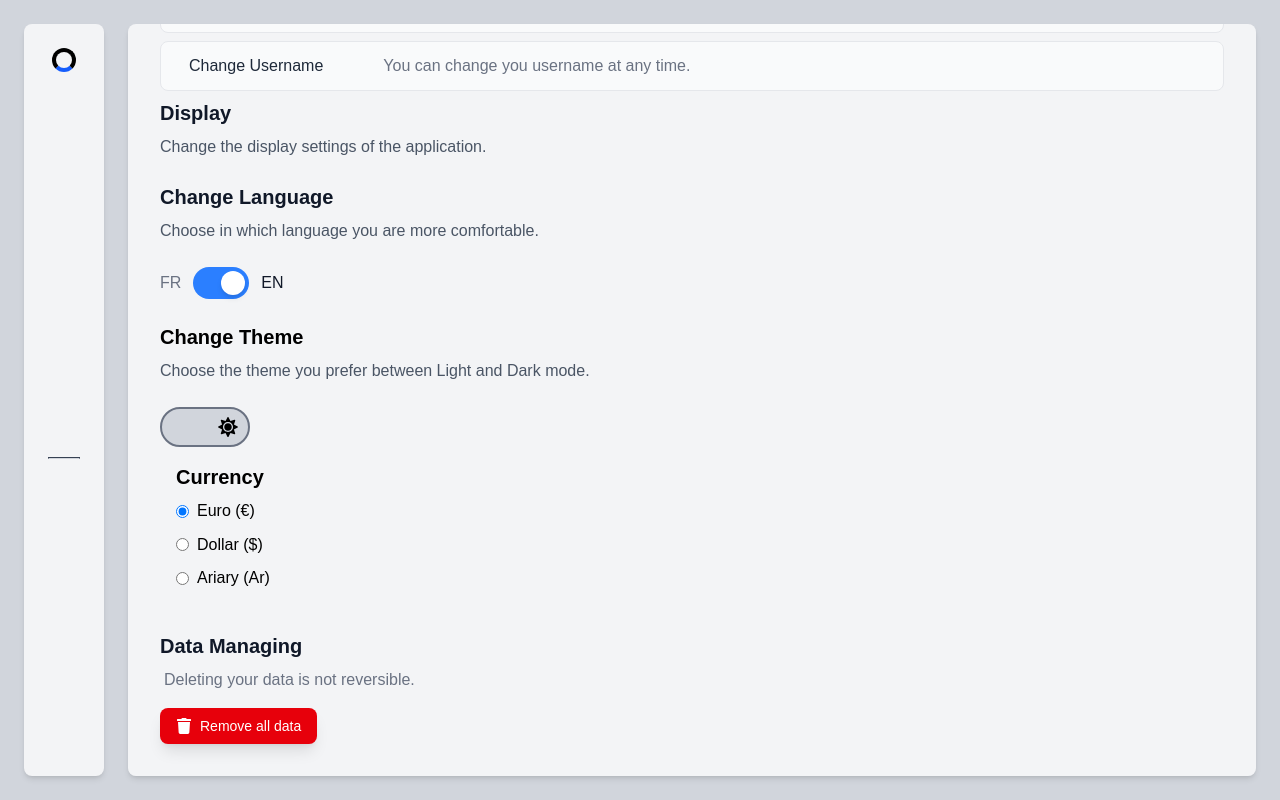
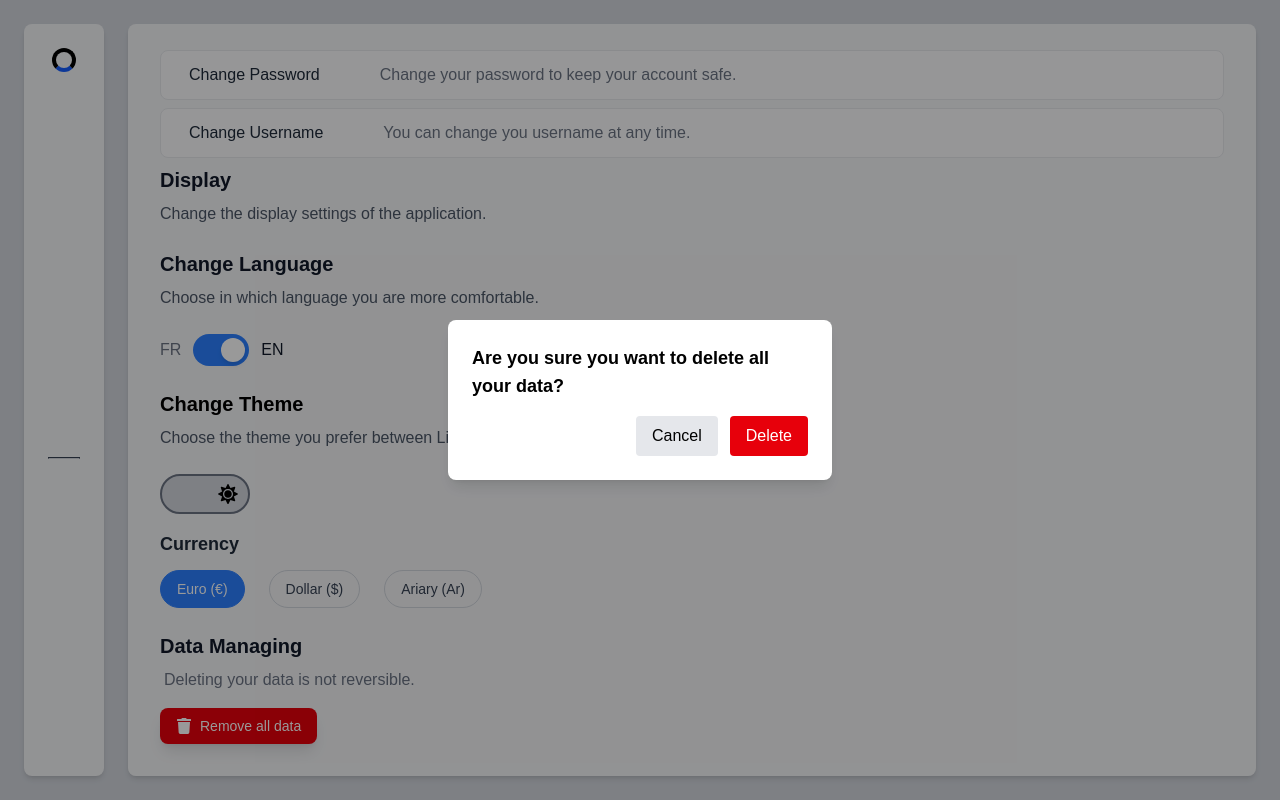
Before and after one commit to JerryTanjaka/Personnal-Finance-Tracker-Frontend, a React (Vite) app: page /settings in a window 1280 px wide. Both pictures are taken after a click on the button "Remove all data". Built offline with nearby package versions, Linux system fonts and the light colour scheme; some icons are missing; a web font is replaced by a local one.

Commit message:
feat: enhance currency settings and add delete data confirmation modals

```diff
--- a/src/components/Settings/CurrencySettings.tsx
+++ b/src/components/Settings/CurrencySettings.tsx
@@ -1,7 +1,12 @@
-
 import { useTranslation } from 'react-i18next';
 import { useContext } from 'react';
 import { CurrencyContext } from '../../context/CurrencyContext';
+
+const currencies = [
+    { code: 'EUR', label: 'Euro (€)' },
+    { code: 'USD', label: 'Dollar ($)' },
+    { code: 'MGA', label: 'Ariary (Ar)' },
+];
 
 export default function CurrencySettings() {
     const { t } = useTranslation();
@@ -12,46 +17,36 @@ export default function CurrencySettings() {
     };
 
     return (
-        <div className="p-4">
-            <h2 className="text-xl font-semibold">{t('currency_settings_title', 'Currency')}</h2>
-            <div className="mt-2">
-                <label className="inline-flex items-center">
+        <div className="mt-4">
+            <h2 className="text-lg font-semibold text-gray-800 mb-3">
+                {t('currency_settings_title', 'Currency')}
+            </h2>
+
+            <div className="flex gap-6">
+                {currencies.map((c) => (
+                    <label
+                        key={c.code}
+                        className="inline-flex items-center gap-2 cursor-pointer group"
+                    >
                         <input
                             type="radio"
-                        className="form-radio"
                             name="currency"
-                        value="EUR"
-                        checked={currency === 'EUR'}
+                            value={c.code}
+                            checked={currency === c.code}
                             onChange={handleCurrencyChange}
+                            className="hidden"
                         />
-                    <span className="ml-2">Euro (€)</span>
+                        <span
+                            className={`px-4 py-2 rounded-full border text-sm transition
+                ${currency === c.code
+                                    ? 'bg-blue-500 text-white border-blue-500'
+                                    : 'border-gray-300 text-gray-700 hover:border-blue-400 hover:text-blue-600'
+                                }`}
+                        >
+                            {c.label}
+                        </span>
                     </label>
-            </div>
-            <div className="mt-2">
-                <label className="inline-flex items-center">
-                    <input
-                        type="radio"
-                        className="form-radio"
-                        name="currency"
-                        value="USD"
-                        checked={currency === 'USD'}
-                        onChange={handleCurrencyChange}
-                    />
-                    <span className="ml-2">Dollar ($)</span>
-                </label>
-            </div>
-            <div className="mt-2">
-                <label className="inline-flex items-center">
-                    <input
-                        type="radio"
-                        className="form-radio"
-                        name="currency"
-                        value="MGA"
-                        checked={currency === 'MGA'}
-                        onChange={handleCurrencyChange}
-                    />
-                    <span className="ml-2">Ariary (Ar)</span>
-                </label>
+                ))}
             </div>
         </div>
     );
--- a/src/components/Settings/DeleteData.tsx
+++ b/src/components/Settings/DeleteData.tsx
@@ -1,41 +1,97 @@
 import { FaTrash } from "react-icons/fa";
 import { useTranslation } from "react-i18next";
+import { useState } from "react";
 
 export default function DeleteData() {
   const { t } = useTranslation();
+  const [isConfirmOpen, setIsConfirmOpen] = useState(false);
+  const [message, setMessage] = useState<string | null>(null);
 
-  const removeData = async () => {
+  const handleDeleteClick = () => {
+    setIsConfirmOpen(true);
+  };
+
+  const confirmDelete = async () => {
     const token = localStorage.getItem("accessToken");
     if (!token) return;
 
-    if (!window.confirm(t("delete_confirm_message", "Are you sure you want to delete all your data?"))) {
-      return;
-    }
+    setIsConfirmOpen(false);
 
     try {
-      const res = await fetch(`${import.meta.env.VITE_API_URL}/api/user/delete-data`, {
-        method: "DELETE",
-        headers: { Authorization: `Bearer ${token}` },
-      });
+      const res = await fetch(
+        `${import.meta.env.VITE_API_URL}/api/user/delete-data`,
+        {
+          method: "DELETE",
+          headers: { Authorization: `Bearer ${token}` },
+        }
+      );
 
       if (!res.ok) {
-        alert(t("delete_error", "Something went wrong. Please try again."));
+        setMessage(t("delete_error", "Something went wrong. Please try again."));
         return;
       }
 
-      alert(t("delete_success", "All your data has been deleted."));
+      setMessage(t("delete_success", "All your data has been deleted."));
     } catch {
-      alert(t("delete_error", "Something went wrong. Please try again."));
+      setMessage(t("delete_error", "Something went wrong. Please try again."));
     }
   };
 
   return (
-    <button
-      onClick={removeData}
-      className="flex items-center w-fit cursor-pointer active:scale-95 transition-all rounded-lg bg-red-600 px-4 py-2 text-white shadow-lg mt-4"
-    >
-      <FaTrash className="mr-2 size-4" />
-      <span className="text-sm">{t("confirm_delete", "Remove all data")}</span>
-    </button>
+    <>
+      {/* Delete button */}
+      <button
+        onClick={handleDeleteClick}
+        className="flex items-center w-fit cursor-pointer active:scale-95 transition-all rounded-lg bg-red-600 px-4 py-2 text-white shadow-lg mt-4"
+      >
+        <FaTrash className="mr-2 size-4" />
+        <span className="text-sm">{t("confirm_delete", "Remove all data")}</span>
+      </button>
+
+      {/* Confirm Modal */}
+      {isConfirmOpen && (
+        <div className="fixed inset-0 flex items-center justify-center bg-black/40 z-50">
+          <div className="bg-white rounded-lg shadow-lg p-6 max-w-sm w-full">
+            <h2 className="text-lg font-semibold mb-4">
+              {t(
+                "delete_confirm_message",
+                "Are you sure you want to delete all your data?"
+              )}
+            </h2>
+            <div className="flex justify-end gap-3">
+              <button
+                onClick={() => setIsConfirmOpen(false)}
+                className="px-4 py-2 rounded bg-gray-200 hover:bg-gray-300 transition"
+              >
+                {t("cancel", "Cancel")}
+              </button>
+              <button
+                onClick={confirmDelete}
+                className="px-4 py-2 rounded bg-red-600 text-white hover:bg-red-700 transition"
+              >
+                {t("delete", "Delete")}
+              </button>
+            </div>
+          </div>
+        </div>
+      )}
+
+      {/* Info Modal */}
+      {message && (
+        <div className="fixed inset-0 flex items-center justify-center bg-black/40 z-50">
+          <div className="bg-white rounded-lg shadow-lg p-6 max-w-sm w-full">
+            <p className="text-base">{message}</p>
+            <div className="flex justify-end mt-4">
+              <button
+                onClick={() => setMessage(null)}
+                className="px-4 py-2 rounded bg-blue-600 text-white hover:bg-blue-700 transition"
+              >
+                {t("ok", "OK")}
+              </button>
+            </div>
+          </div>
+        </div>
+      )}
+    </>
   );
 }
--- a/src/locales/en/translation.json
+++ b/src/locales/en/translation.json
@@ -98,4 +98,9 @@
     "delete_data_title": "Data Managing",
     "delete_data_description": "Deleting your data is not reversible.",
     "confirm_delete": "Remove all data"
+    ,
+    "delete_confirm_message": "Are you sure you want to delete all your data?",
+    "delete_success": "All your data has been deleted.",
+    "delete_error": "Something went wrong. Please try again.",
+    "ok": "OK"
 }
--- a/src/locales/fr/translation.json
+++ b/src/locales/fr/translation.json
@@ -98,4 +98,9 @@
     "delete_data_title": "Gérer les données",
     "delete_data_description": "Effacer vos données est irréversible.",
     "confirm_delete": "Supprimer tout vos données"
+    ,
+    "delete_confirm_message": "Êtes-vous sûr de vouloir supprimer toutes vos données ?",
+    "delete_success": "Toutes vos données ont été supprimées.",
+    "delete_error": "Une erreur est survenue. Veuillez réessayer.",
+    "ok": "OK"
 }
```
Lines whose indentation alone changed are shown as unchanged.
